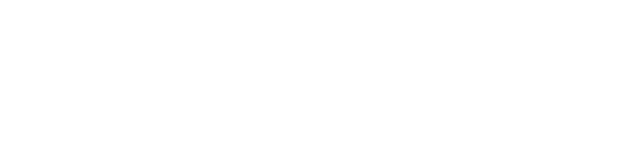
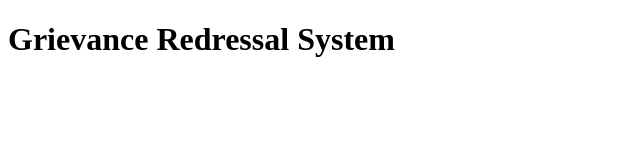
Before and after one commit to ajinkya-cs/grievance-redressal, a website: page index.html in a window 1280 px wide. Shown: the whole page, without its empty margins (0-640 px from the left). Drawn offline with Linux system fonts and the light colour scheme.

Commit message:
Added home page

```diff
--- a/index.html
+++ b/index.html
@@ -9,6 +9,7 @@
         <link rel="stylesheet" href="">
     </head>
     <body>
+        <h1>Grievance Redressal System</h1>
         <script src="" async defer></script>
     </body>
 </html>
--- a/package.json
+++ b/package.json
@@ -15,5 +15,8 @@
   "bugs": {
     "url": "https://github.com/ajinkya-cs/grievance-redressal/issues"
   },
-  "homepage": "https://github.com/ajinkya-cs/grievance-redressal#readme"
+  "homepage": "https://github.com/ajinkya-cs/grievance-redressal#readme",
+  "dependencies": {
+    "express": "^4.17.1"
+  }
 }
```
Also changed, not shown: 2 other files.
